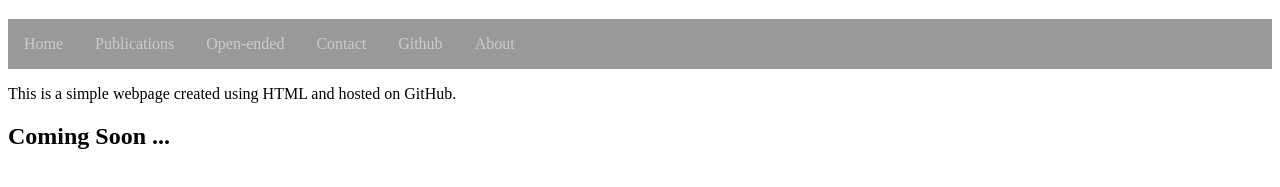
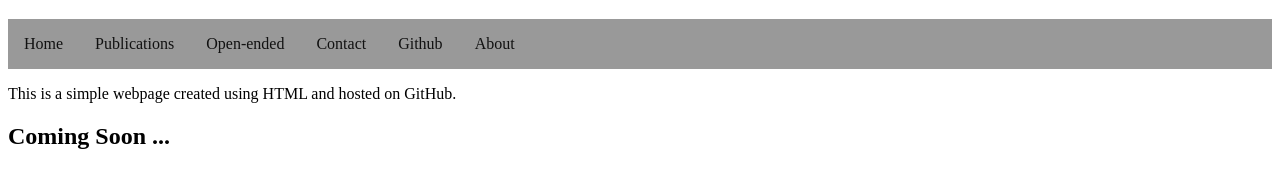
Before and after one commit to nasimpay/nasimpaykari.github.io, a plain HTML site: page index.html in a window 1280 px wide. Shown: the part 141-328 px from the top of the page. Drawn offline with Linux system fonts and the light colour scheme.

Commit message:
Update index.html

```diff
--- a/index.html
+++ b/index.html
@@ -20,7 +20,7 @@
 
         li a {
           display: block;
-          color: #CCCCCC;
+          color: #111111;
           text-align: center;
           padding: 16px;
           text-decoration: none;
```
